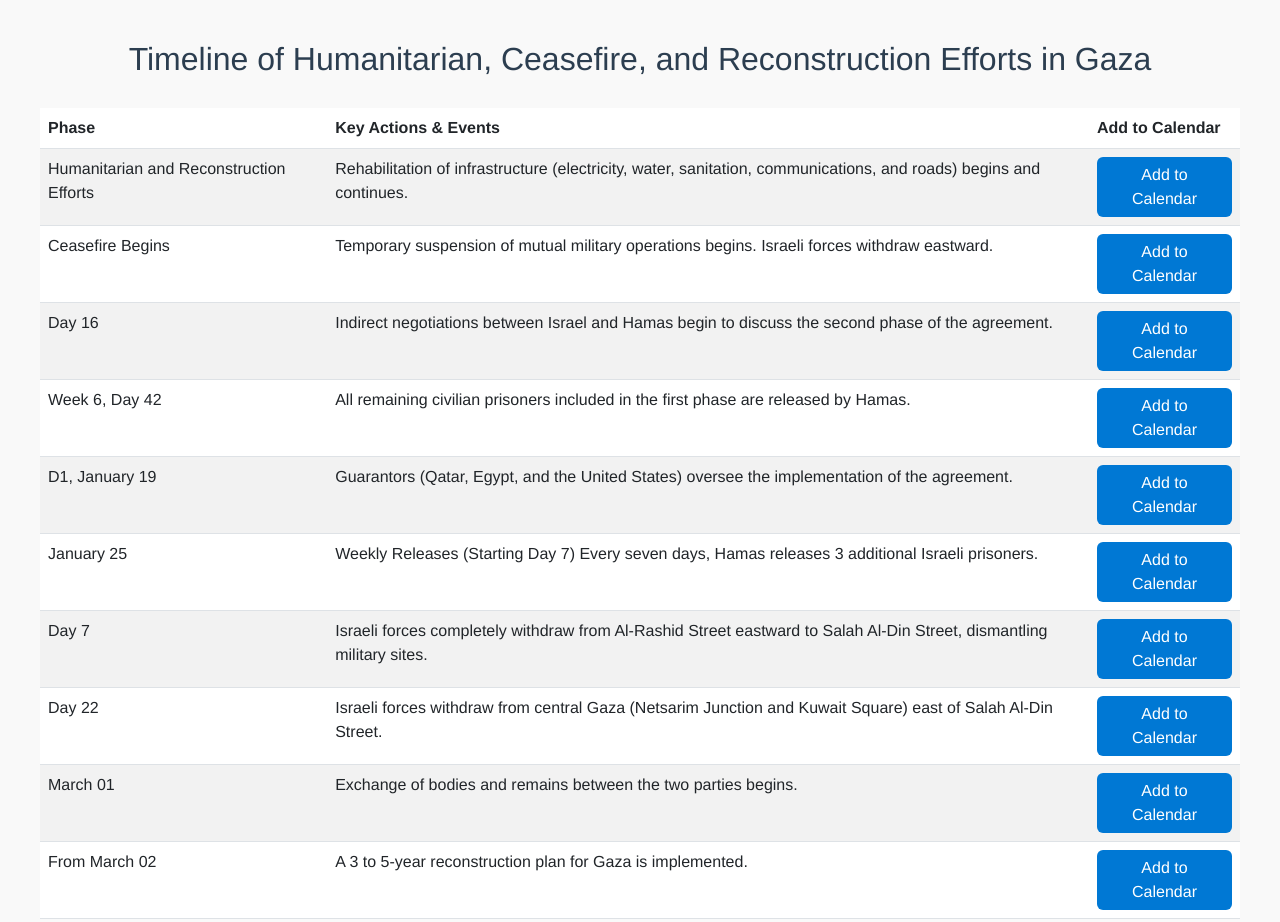
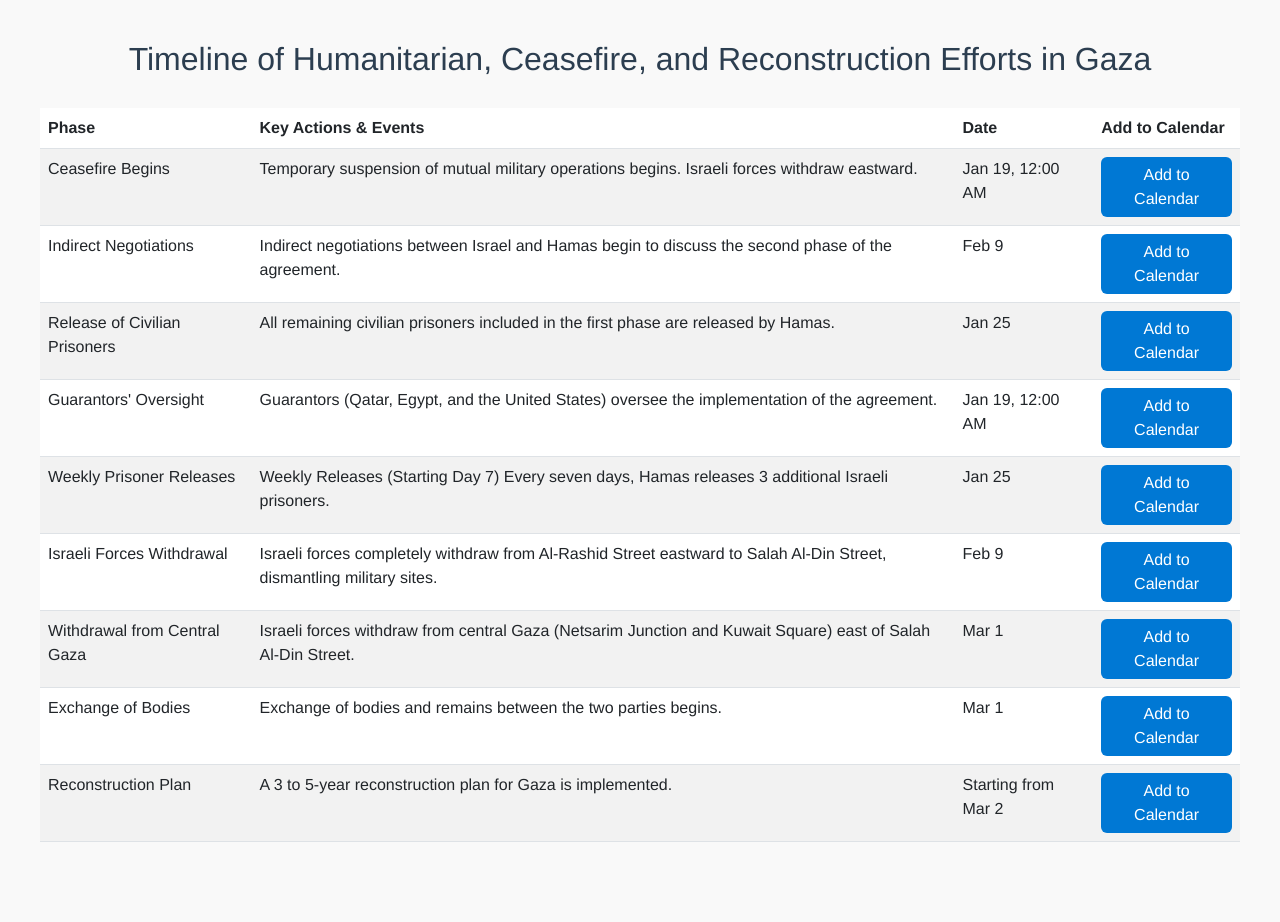
Before and after one commit to ahmadysalah/Timeline-of-Humanitarian, a plain HTML site: page index.html in a window 1280 px wide. After the commit the page ends 898 px from the top, so only its background shows below. Drawn offline with nearby package versions, Linux system fonts and the light colour scheme.

Commit message:
Update index.html

```diff
--- a/index.html
+++ b/index.html
@@ -107,6 +107,7 @@
             <tr>
                 <th>Phase</th>
                 <th>Key Actions & Events</th>
+                <th>Date</th>
                 <th>Add to Calendar</th>
             </tr>
         </thead>
@@ -118,62 +119,58 @@
     <script>
         const events = [
             {
-                phase: "Humanitarian and Reconstruction Efforts",
-                description: "Rehabilitation of infrastructure (electricity, water, sanitation, communications, and roads) begins and continues.",
-                calendarLink: "https://outlook.office.com/calendar/action/compose?subject=Humanitarian and Reconstruction Efforts&body=Rehabilitation of infrastructure (electricity, water, sanitation, communications, and roads) begins and continues."
-            },
-            {
                 phase: "Ceasefire Begins",
                 description: "Temporary suspension of mutual military operations begins. Israeli forces withdraw eastward.",
-                date: "D1, Jan 19",
+                date: "Jan 19, 12:00 AM",
                 calendarLink: "https://outlook.office.com/calendar/action/compose?subject=Ceasefire Begins&body=Temporary suspension of mutual military operations begins. Israeli forces withdraw eastward."
             },
             {
-                phase: "Day 16",
+                phase: "Indirect Negotiations",
                 description: "Indirect negotiations between Israel and Hamas begin to discuss the second phase of the agreement.",
-                date: "Feb 09",
+                date: "Feb 9",
                 calendarLink: "https://outlook.office.com/calendar/action/compose?subject=Indirect Negotiations&body=Indirect negotiations between Israel and Hamas begin to discuss the second phase of the agreement."
             },
             {
-                phase: "Week 6, Day 42",
+                phase: "Release of Civilian Prisoners",
                 description: "All remaining civilian prisoners included in the first phase are released by Hamas.",
                 date: "Jan 25",
-                calendarLink: "https://outlook.office.com/calendar/action/compose?subject=Week 6, Day 42&body=All remaining civilian prisoners included in the first phase are released by Hamas."
+                calendarLink: "https://outlook.office.com/calendar/action/compose?subject=Release of Civilian Prisoners&body=All remaining civilian prisoners included in the first phase are released by Hamas."
             },
             {
-                phase: "D1, January 19",
+                phase: "Guarantors' Oversight",
                 description: "Guarantors (Qatar, Egypt, and the United States) oversee the implementation of the agreement.",
-                date: "Jan 19",
-                calendarLink: "https://outlook.office.com/calendar/action/compose?subject=D1, January 19&body=Guarantors (Qatar, Egypt, and the United States) oversee the implementation of the agreement."
+                date: "Jan 19, 12:00 AM",
+                calendarLink: "https://outlook.office.com/calendar/action/compose?subject=Guarantors' Oversight&body=Guarantors (Qatar, Egypt, and the United States) oversee the implementation of the agreement."
             },
             {
-                phase: "January 25",
+                phase: "Weekly Prisoner Releases",
                 description: "Weekly Releases (Starting Day 7) Every seven days, Hamas releases 3 additional Israeli prisoners.",
                 date: "Jan 25",
-                calendarLink: "https://outlook.office.com/calendar/action/compose?subject=January 25&body=Weekly Releases (Starting Day 7) Every seven days, Hamas releases 3 additional Israeli prisoners."
+                calendarLink: "https://outlook.office.com/calendar/action/compose?subject=Weekly Prisoner Releases&body=Weekly Releases (Starting Day 7) Every seven days, Hamas releases 3 additional Israeli prisoners."
             },
             {
-                phase: "Day 7",
+                phase: "Israeli Forces Withdrawal",
                 description: "Israeli forces completely withdraw from Al-Rashid Street eastward to Salah Al-Din Street, dismantling military sites.",
-                date: "Feb 09",
-                calendarLink: "https://outlook.office.com/calendar/action/compose?subject=Day 7&body=Israeli forces completely withdraw from Al-Rashid Street eastward to Salah Al-Din Street, dismantling military sites."
+                date: "Feb 9",
+                calendarLink: "https://outlook.office.com/calendar/action/compose?subject=Israeli Forces Withdrawal&body=Israeli forces completely withdraw from Al-Rashid Street eastward to Salah Al-Din Street, dismantling military sites."
             },
             {
-                phase: "Day 22",
+                phase: "Withdrawal from Central Gaza",
                 description: "Israeli forces withdraw from central Gaza (Netsarim Junction and Kuwait Square) east of Salah Al-Din Street.",
-                date: "Mar 01",
-                calendarLink: "https://outlook.office.com/calendar/action/compose?subject=Day 22&body=Israeli forces withdraw from central Gaza (Netsarim Junction and Kuwait Square) east of Salah Al-Din Street."
+                date: "Mar 1",
+                calendarLink: "https://outlook.office.com/calendar/action/compose?subject=Withdrawal from Central Gaza&body=Israeli forces withdraw from central Gaza (Netsarim Junction and Kuwait Square) east of Salah Al-Din Street."
             },
             {
-                phase: "March 01",
+                phase: "Exchange of Bodies",
                 description: "Exchange of bodies and remains between the two parties begins.",
-                date: "Mar 01",
-                calendarLink: "https://outlook.office.com/calendar/action/compose?subject=March 01&body=Exchange of bodies and remains between the two parties begins."
+                date: "Mar 1",
+                calendarLink: "https://outlook.office.com/calendar/action/compose?subject=Exchange of Bodies&body=Exchange of bodies and remains between the two parties begins."
             },
             {
-                phase: "From March 02",
+                phase: "Reconstruction Plan",
                 description: "A 3 to 5-year reconstruction plan for Gaza is implemented.",
-                calendarLink: "https://outlook.office.com/calendar/action/compose?subject=From March 02&body=A 3 to 5-year reconstruction plan for Gaza is implemented."
+                date: "Starting from Mar 2",
+                calendarLink: "https://outlook.office.com/calendar/action/compose?subject=Reconstruction Plan&body=A 3 to 5-year reconstruction plan for Gaza is implemented."
             }
         ];
 
@@ -183,17 +180,28 @@
             const row = tableBody.insertRow();
             const phaseCell = row.insertCell(0);
             const descriptionCell = row.insertCell(1);
-            const calendarCell = row.insertCell(2);
+            const dateCell = row.insertCell(2);
+            const calendarCell = row.insertCell(3);
 
             phaseCell.textContent = event.phase;
             descriptionCell.textContent = event.description;
+            dateCell.textContent = event.date;
 
             const calendarButton = document.createElement('button');
             calendarButton.className = 'btn btn-primary btn-add-calendar';
             calendarButton.textContent = 'Add to Calendar';
             calendarButton.addEventListener('click', function (e) {
                 e.preventDefault();
-                window.open(event.calendarLink, '_blank');
+                const date = new Date(event.date === "Ongoing" ? "2025-01-19T00:00:00" : event.date);
+                const year = date.getFullYear();
+                const month = date.getMonth() + 1;
+                const day = date.getDate();
+                const hours = 12; // Standard hour for consistency across all dates
+                const minutes = 0;
+                const formattedDate = `${year}-${month < 10 ? '0' + month : month}-${day < 10 ? '0' + day : day}T${hours < 10 ? '0' + hours : hours}:${minutes < 10 ? '0' + minutes : minutes}:00`;
+
+                const calendarLink = `https://outlook.office.com/calendar/action/compose?subject=${event.phase}&body=${event.description}&startdt=${formattedDate}&enddt=${formattedDate}`;
+                window.open(calendarLink, '_blank');
             });
             calendarCell.appendChild(calendarButton);
         });
```
